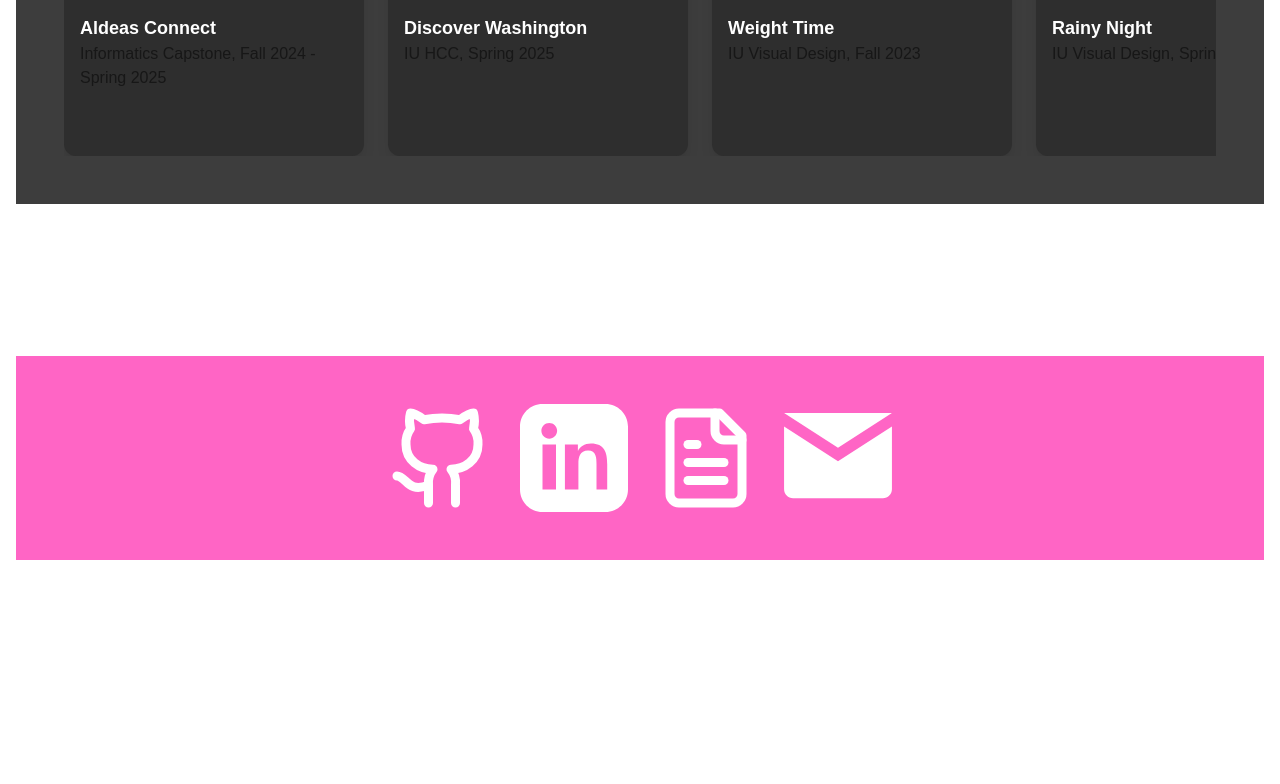
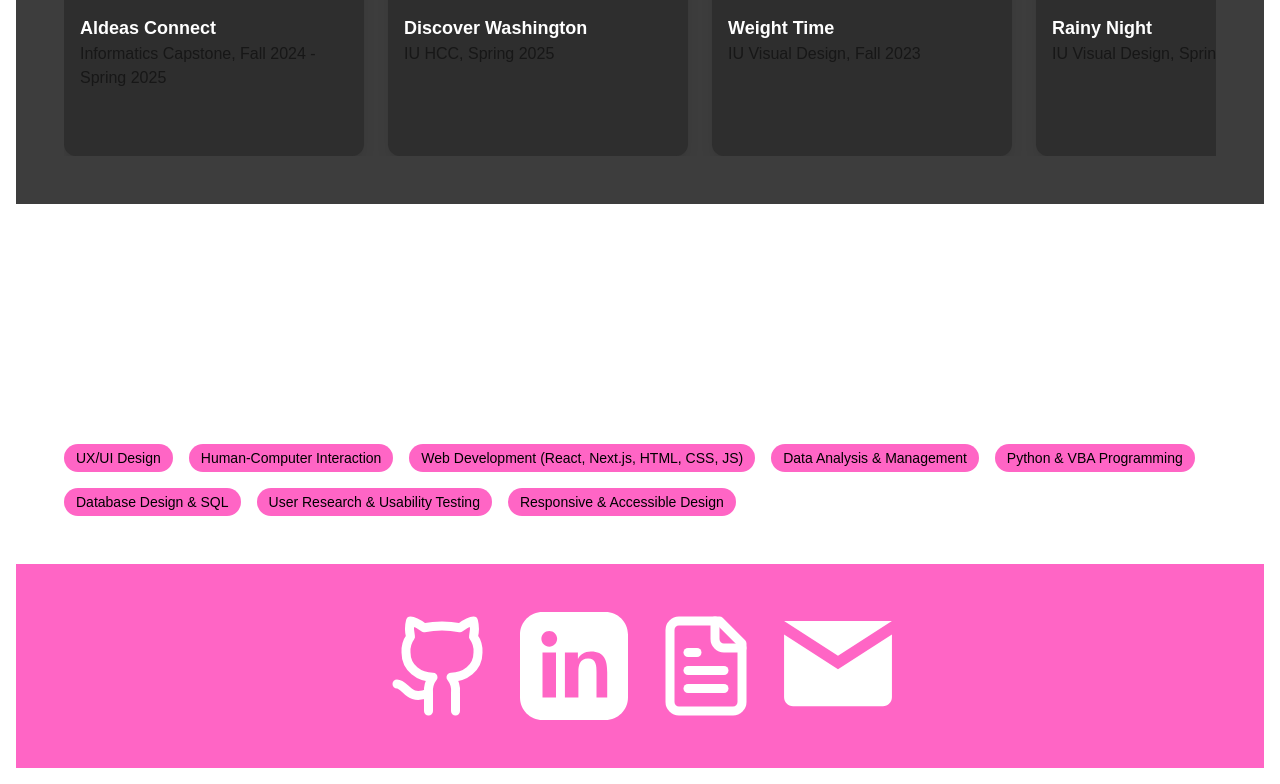
Before and after one commit to sermarno/Portfolio, a Next.js app: page / in a window 1280 px wide. Shown: the part 1196-1980 px from the top of the page. Before the commit the page ends 1924 px from the top, so only its background shows below. Built offline with nearby package versions, Linux system fonts and the light colour scheme.

Commit message:
Created a section for informatics overview on homepage

```diff
--- a/src/app/page.tsx
+++ b/src/app/page.tsx
@@ -110,12 +110,52 @@ export default function HomePage() {
           `}</style>
         </div>
       </section>
-      {/* About Informatics Section */}
-      <section className="flex justify-center px-6 py-12 relative">
-        <h2 className="text-2xl font-semibold text-white mb-6">
-          About Informatics
-        </h2>
+      {/* Informatics Section */}
+      <section className="flex flex-col px-6 py-12 relative">
+        <div className="max-w-6xl mx-auto">
+          <h2 className="text-2xl font-semibold text-white mb-6">
+            Informatics
+          </h2>
+
+          {/* Description */}
+          <p className="text-white mb-4">
+            <i>The study of how people, technology, and data interact.</i> My
+            B.S. in Informatics has granted me a great ability to leverage
+            technology to enhance business productivity, improve user
+            experiences, and design intuitive digital solutions for today's
+            complex technology landscape.
+          </p>
+
+          <p className="text-white mb-6">
+            Through my studies, I gained hands-on experience in UX/UI design,
+            web development, data management, and human-computer interaction —
+            all skills that allow me to bridge the gap between users and
+            technology.
+          </p>
+
+          {/* Skills List */}
+          <div className="flex flex-wrap gap-4">
+            {[
+              "UX/UI Design",
+              "Human-Computer Interaction",
+              "Web Development (React, Next.js, HTML, CSS, JS)",
+              "Data Analysis & Management",
+              "Python & VBA Programming",
+              "Database Design & SQL",
+              "User Research & Usability Testing",
+              "Responsive & Accessible Design",
+            ].map((skill) => (
+              <span
+                key={skill}
+                className="bg-[#ff65c5] text-black px-3 py-1 rounded-full text-sm font-medium"
+              >
+                {skill}
+              </span>
+            ))}
+          </div>
+        </div>
       </section>
+
       {/* Contact Section */}
       <section className="flex justify-center bg-[#ff65c5] px-6 py-12 relative">
         <div className="max-w-6xl w-full">
@@ -192,12 +232,6 @@ export default function HomePage() {
           </div>
         </div>
       </section>
-      {/* Skills Section */}
-      <section className="flex justify-center px-6 py-12 relative">
-        <h2 className="text-2xl font-semibold text-white mb-6">
-          My Passion in Tech
-        </h2>
-      </section>
     </main>
   );
 }
```
